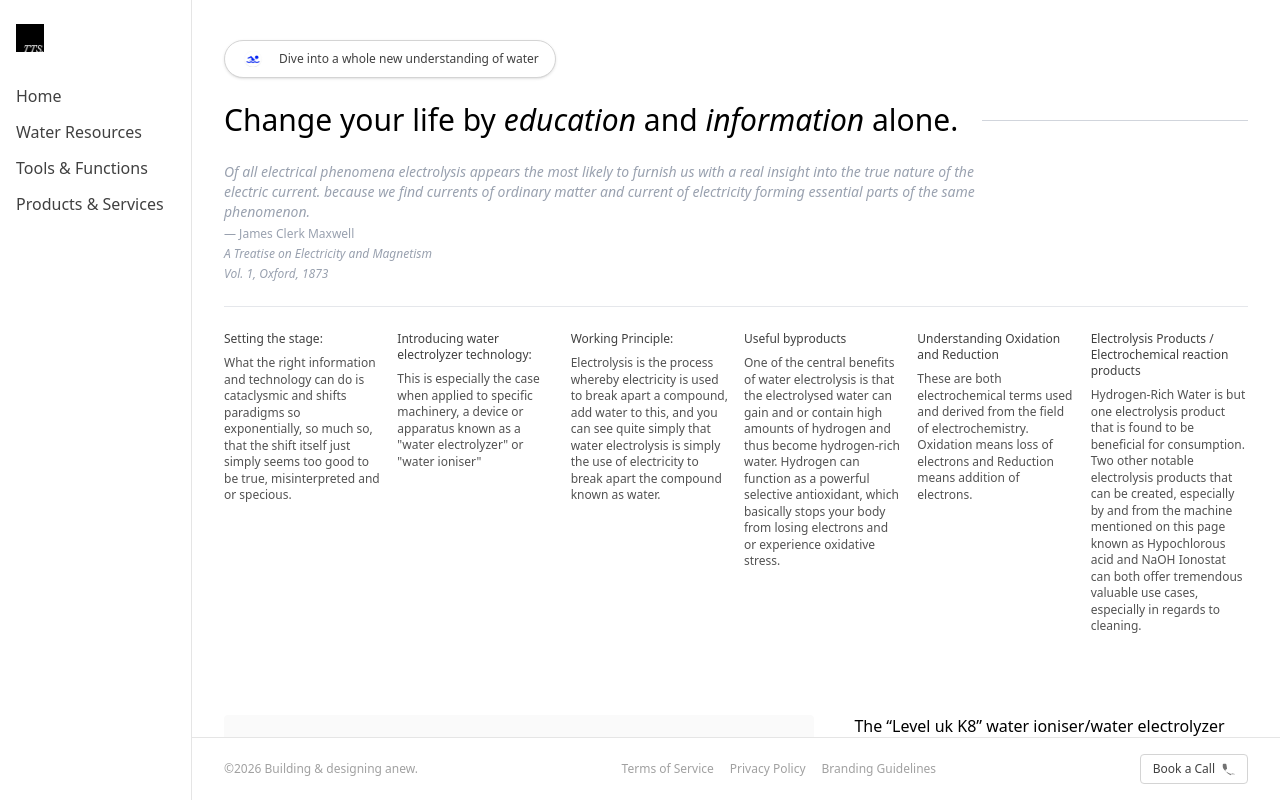
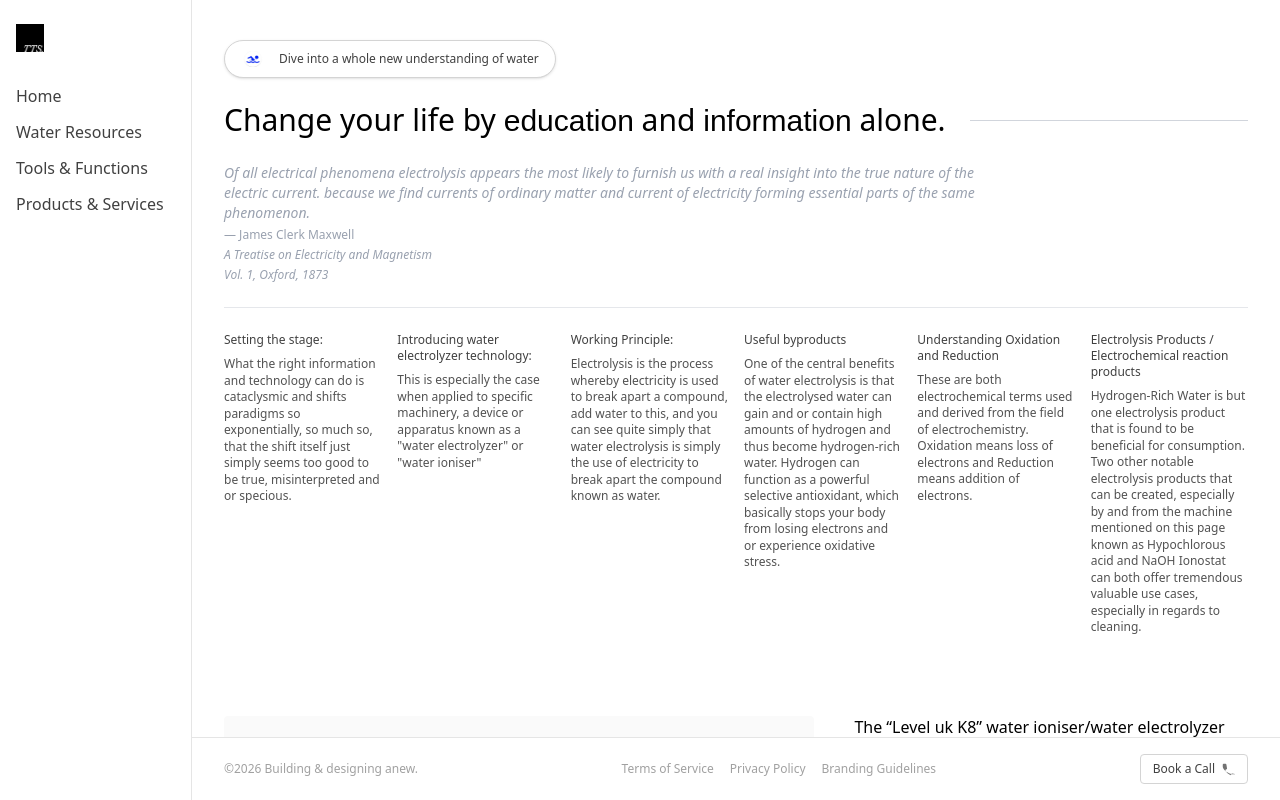
Before and after one commit to telluricaquarian/thethinkingspiritrepo, a Next.js app: page / in a window 1280 px wide. Built offline with nearby package versions, Linux system fonts and the light colour scheme; a web font is replaced by a local one.

Commit message:
Typography: apply PP Editorial to education & information

```diff
--- a/components/DesktopHome.tsx
+++ b/components/DesktopHome.tsx
@@ -1,7 +1,13 @@
 "use client";
 
 import * as React from "react";
+import localFont from "next/font/local";
 import EoiModal from "./ui/eoi-modal";
+
+const ppEditorial = localFont({
+  src: "../public/PPEditorialNew-UltralightItalic.otf",
+  display: "swap",
+});
 
 const EXPLAINER_COLS = [
   {
@@ -69,7 +75,7 @@ export default function DesktopHome() {
             {/* Headline row */}
             <div className="flex items-center gap-6">
               <h1 className="text-3xl font-light whitespace-nowrap">
-                Change your life by <em>education</em> and <em>information</em> alone.
+                Change your life by <span className={ppEditorial.className}>education</span> and <span className={ppEditorial.className}>information</span> alone.
               </h1>
               <div className="flex-1 border-t border-gray-300" />
             </div>
```
